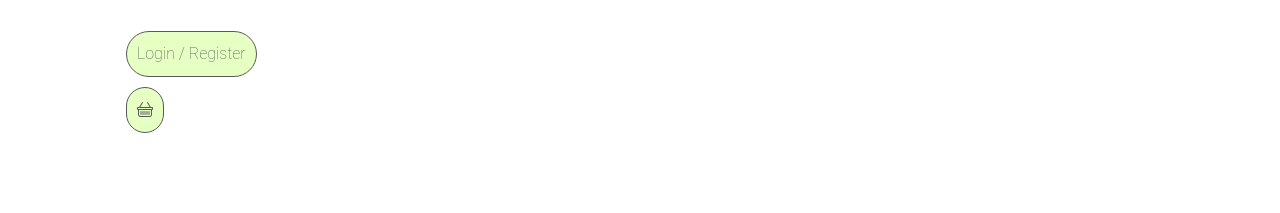
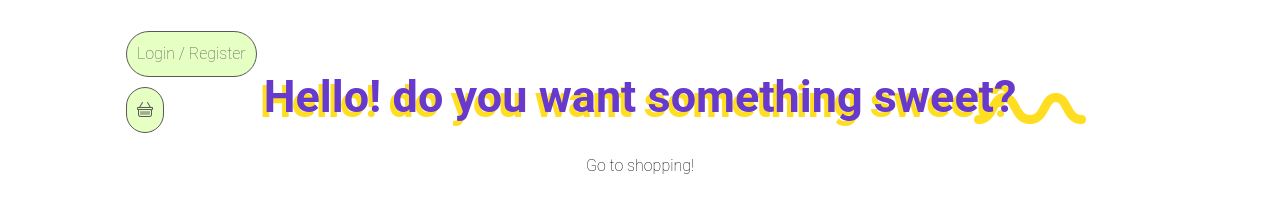
Before and after one commit to foremna/candyshop, a React (Create React App) app: page / in a window 1280 px wide. Shown: the part 345-558 px from the top of the page. Built offline with nearby package versions, Linux system fonts and the light colour scheme.

Commit message:
main page

```diff
--- a/src/App.js
+++ b/src/App.js
@@ -4,6 +4,7 @@ import { Switch, Route } from 'react-router-dom';
 import Header from './app/components/ui/Header';
 import Greeting from './app/components/ui/Greeting';
 
+import Main from './app/layouts/Main';
 import Sweets from './app/layouts/Sweets'
 import Login from './app/layouts/Login';
 import Cart from './app/layouts/Cart';
@@ -14,6 +15,7 @@ function App() {
     <div className="container">
       <Header />
       <Switch>
+        <Route path='/' exact render={(props) => (<Main {...props} />)} />
         <Route path='/goods/:goodId?' render={(props) => (<Sweets {...props} />)} />
         <Route path='/login/:type?' render={(props) => <Login {...props} />} />
         <Route path='/cart' render={(props) => <Cart {...props} />} />
--- /dev/null
+++ b/src/app/layouts/Main.jsx
@@ -0,0 +1,22 @@
+import React from "react";
+
+import { Link } from "react-router-dom/cjs/react-router-dom";
+
+const Main = () => {
+  return (
+    <>
+      <div className="inner">
+        <div className="wrapper-center">
+          <h3 className="headline headline--center">
+            Hello! do you want something sweet?
+          </h3>
+          <Link to="/goods" className="link">
+            Go to shopping!
+          </Link>
+        </div>
+      </div>
+    </>
+  );
+};
+
+export default Main;
--- a/src/styles/index.css
+++ b/src/styles/index.css
@@ -109,6 +109,8 @@ a {
 }
 
 .wrapper-center {
+  display: flex;
+  flex-direction: column;
   justify-content: center;
   align-items: center;
   height: 50vh;
```
